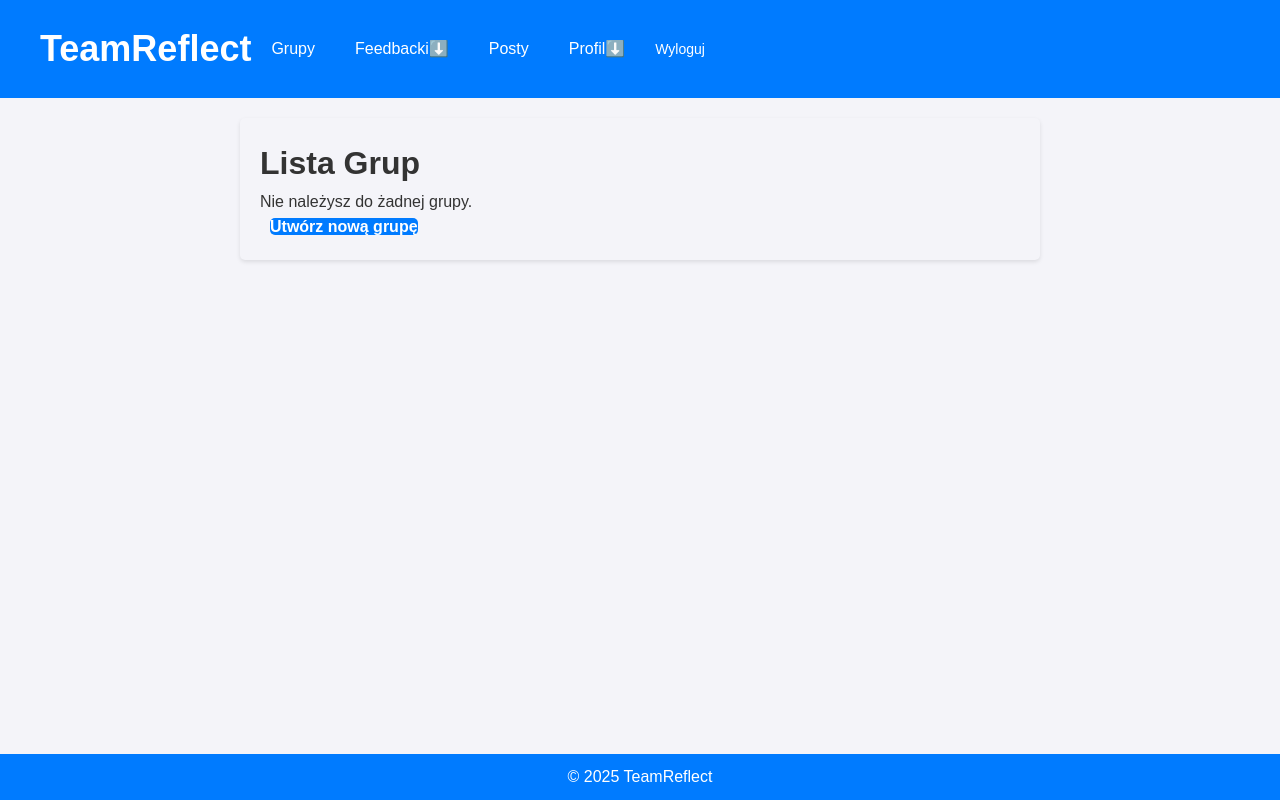
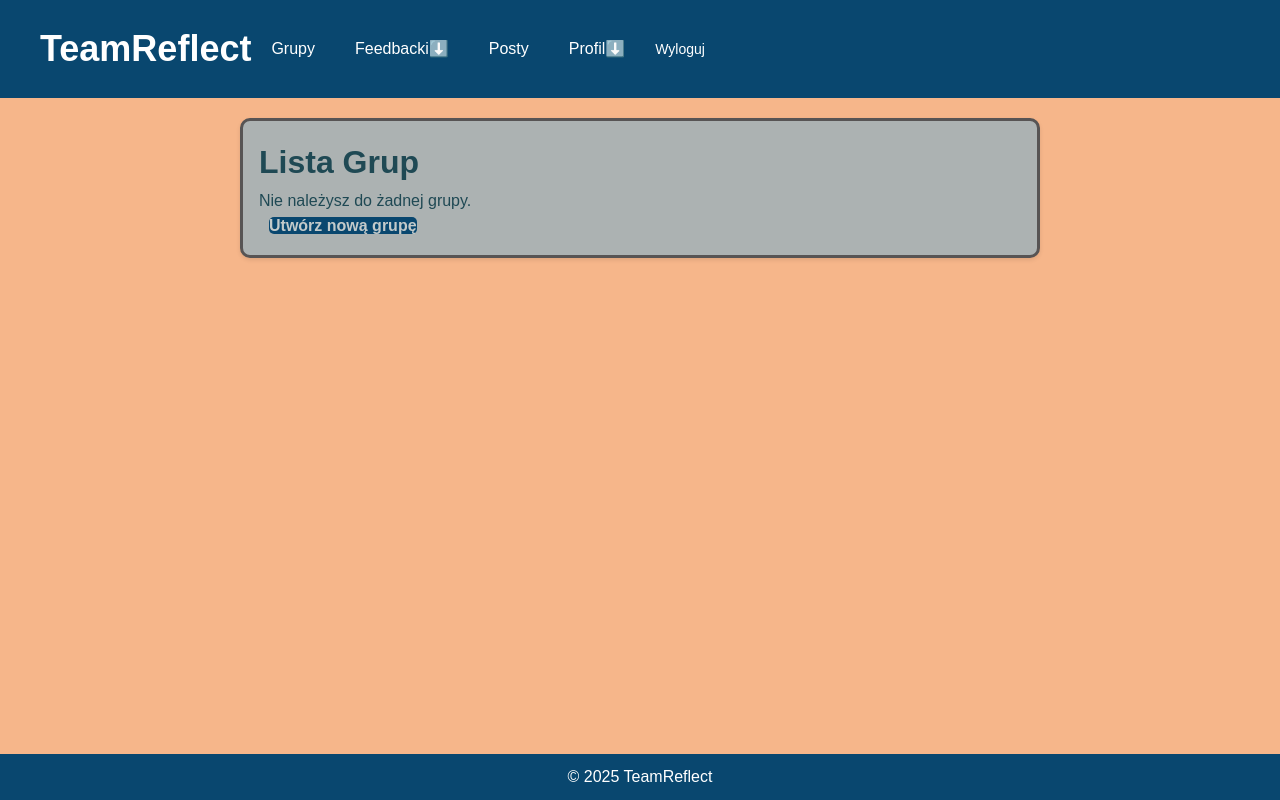
Before and after one commit to GreenAvian/TeamReflect_zut_project, a Django app: page /groups/ in a window 1280 px wide. Run offline with Django 5.2, Linux system fonts and the light colour scheme; the visitor is signed in with stand-in values (Sample User, id 1).

Commit message:
Stylizacja

```diff
--- a/TeamReflectApp/static/css/styles.css
+++ b/TeamReflectApp/static/css/styles.css
@@ -10,8 +10,8 @@
 html, body {
     font-family: Arial, sans-serif;
     line-height: 1.6;
-    background: #f4f4f9;
-    color: #333;
+    background: #F6B68A;
+    color: #1f4954;
     margin: 0;
     height: 100%;
 }
@@ -30,7 +30,7 @@ html, body {
 
 /* Nagłówek i stopka */
 header, footer {
-    background: #007bff;
+    background: #09476F;
     color: #fff;
     text-align: center;
     padding: 10px 20px;
@@ -55,7 +55,7 @@ header, footer {
 
 /* Nawigacja */
 #sitenav {
-    background: #007bff;
+    background: #09476F;
     color: #fff;
     padding: 10px 20px;
     display: flex;
@@ -128,7 +128,7 @@ header, footer {
     position: absolute; /* Positions it out of normal flow */
     top: 100%; /* Positions the dropdown directly below the parent link */
     left: -50%; /* Aligns the dropdown menu to the left edge of the parent link */
-    background-color: #007bff;
+    background-color: #09476F;
     list-style: none;
     padding: 0.5rem 0;
     margin: 0;
@@ -160,7 +160,7 @@ header, footer {
 .post-list-title {
     font-size: 30px;
     font-weight: bold;
-    color:#007bff;
+    color:#09476F;
 }
 
 a {
@@ -177,7 +177,7 @@ a {
     list-style: none;
     background-color: white;
     border-radius:10px;
-    border: 2px solid #007bff;
+    border: 2px solid #09476F;
     padding: 15px;
     margin: 15px;
 
@@ -214,7 +214,7 @@ a {
     padding:5px 30px;
     border-radius:10px;
     max-width: 60%;
-    background-color: #007bff;
+    background-color: #09476F;
     color:#fff;
 }
 
@@ -308,14 +308,14 @@ a {
 }
 
 .generic_button {
-    background: #007bff;
+    background: #09476F;
     border:none;
     border-radius: 5px;
     min-width: 60px;
     max-width: 150px;
     min-height: 40px;
     margin: 10px;
-    color:#fff;
+    color: #c3caca;
     font-weight: bold;
 }
 
@@ -326,7 +326,7 @@ a {
 }
 
 .feedback-item {
-    border: 2px solid #007bff;
+    border: 2px solid #09476F;
     border-radius: 10px;
     padding: 15px;
     margin: 15px 15px;
@@ -346,7 +346,7 @@ a {
 
 .feedback-header .feedback-title {
     font-size: 1.2rem;
-    color: #007bff;
+    color: #09476F;
     text-decoration: none;
 }
 
@@ -395,7 +395,7 @@ a {
 }
 
 #profile-wrapper-right {
-    border-left-color: #007bff;
+    border-left-color: #09476F;
     border-left-style: solid;
     border-width: 2px;
 }
@@ -409,15 +409,18 @@ a {
 /* Group List Styling */
 .group-list-container {
     padding: 20px;
-    background: #f4f4f9;
-    border-radius: 5px;
+    background: #acb2b2;
+    border-radius: 15px;
     box-shadow: 0 2px 4px rgba(0, 0, 0, 0.1);
     margin: 20px auto;
     max-width: 800px;
+    border: 3px solid #575454; /* Thick border with a solid style and orange color */
+    border-radius: 10px; /* Optional: Rounds the corners for a smoother look */
+    padding: 16px; /* Adds space between the border and the content */
+
 }
 
  .group-list ul {
-    list-style: none;
     padding: 0;
   }
 
@@ -433,7 +436,7 @@ a {
 
 
  .group-details-container h1 {
-     color: #007bff;
+     color: #09476F;
      margin-bottom: 10px;
   }
 
@@ -463,7 +466,7 @@ a {
     max-width: 800px;
     margin: 20px auto;
     padding: 20px;
-    background-color: #f4f4f9;
+    background-color: #F6B68A;
     border-radius: 10px;
     box-shadow: 0 2px 4px rgba(0, 0, 0, 0.1);
 }
@@ -472,7 +475,7 @@ a {
 .post-header {
     font-size: 2rem;
     font-weight: bold;
-    color: #007bff;
+    color: #09476F;
     margin-bottom: 20px;
     text-align: center;
 }
```
Also changed, not shown: TeamReflectApp/migrations/0001_initial.py, TeamReflectApp/migrations/0002_alter_feedbackreview_options_and_more.py (deleted).
